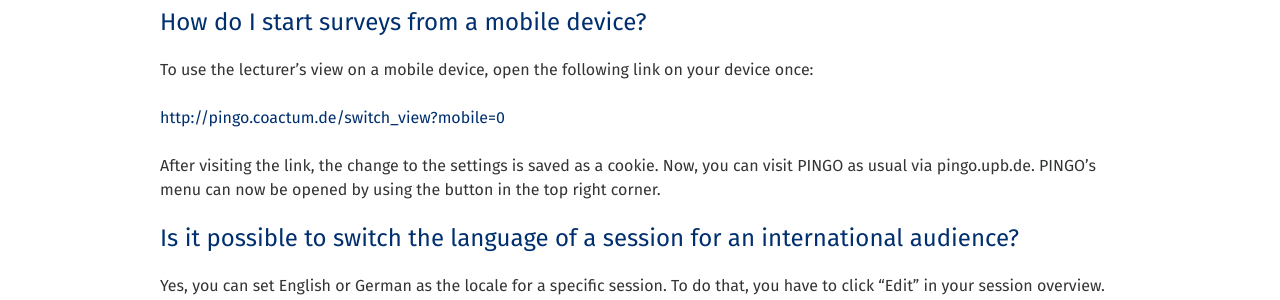
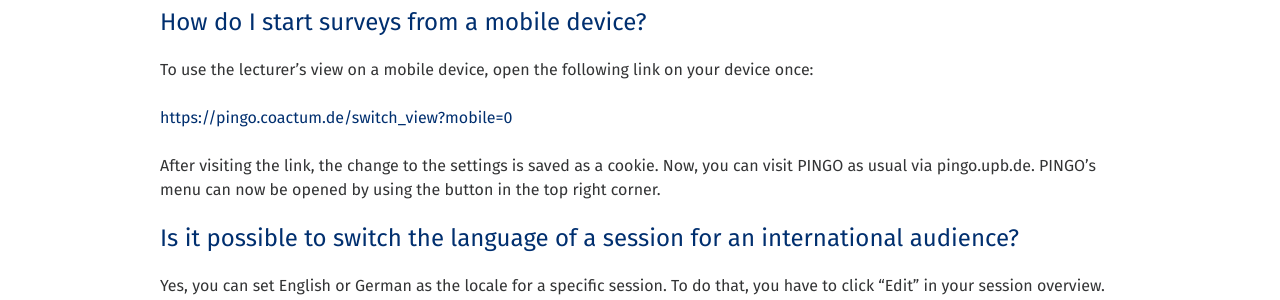
Before and after one commit to PingoUPB/pingoupb.github.io, a Jekyll site: the page built from en/faq/index.md, in a window 1280 px wide and 900 px high. Shown: the part 374-674 px from the top of the window. Built offline with Jekyll 4.4.1, drawn with Linux system fonts in a browser that asks for light colours; nearby versions of some CDN libraries.

Commit message:
Update index.md

```diff
--- a/en/faq/index.md
+++ b/en/faq/index.md
@@ -13,7 +13,7 @@
 
 To use the lecturer's view  on a mobile device, open the following link on your device once:
 
-<http://pingo.coactum.de/switch_view?mobile=0>
+<https://pingo.coactum.de/switch_view?mobile=0>
 
 After visiting the link, the change to the settings is saved as a cookie. Now, you can visit PINGO as usual via pingo.upb.de. PINGO's menu can now be opened by using the button in the top right corner.
 
```
